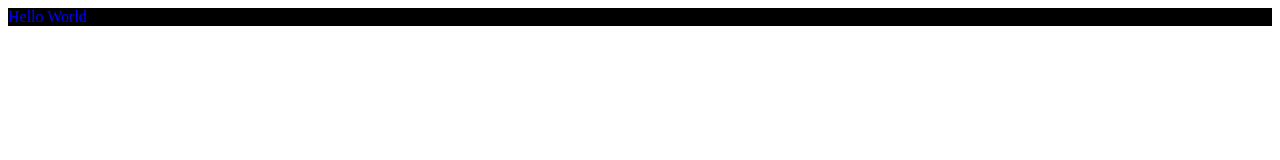
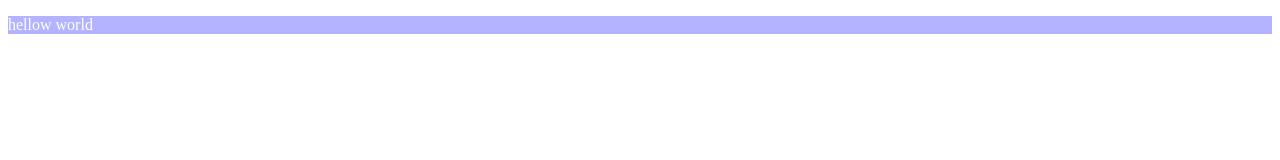
Before and after one commit to JKCSS-CSS-Framework/JKCSS-utility-First, a plain HTML site: page index.html in a window 1280 px wide. Drawn offline with Linux system fonts and the light colour scheme.

Commit message:
Update index.html
Co-Authored-By: JehanKandy  <jehankandy@gmail.com>
Co-Authored-By: Anupa Gamage <125038143+anupa1998@users.noreply.github.com>

```diff
--- a/index.html
+++ b/index.html
@@ -8,7 +8,7 @@
 </head>
 <body>
     <div class="bg-black text-blue">
-        Hello World
+        <p class="bg-blue-light-7 text-white">hellow world</p>
     </div>
 </body>
 </html>
```
